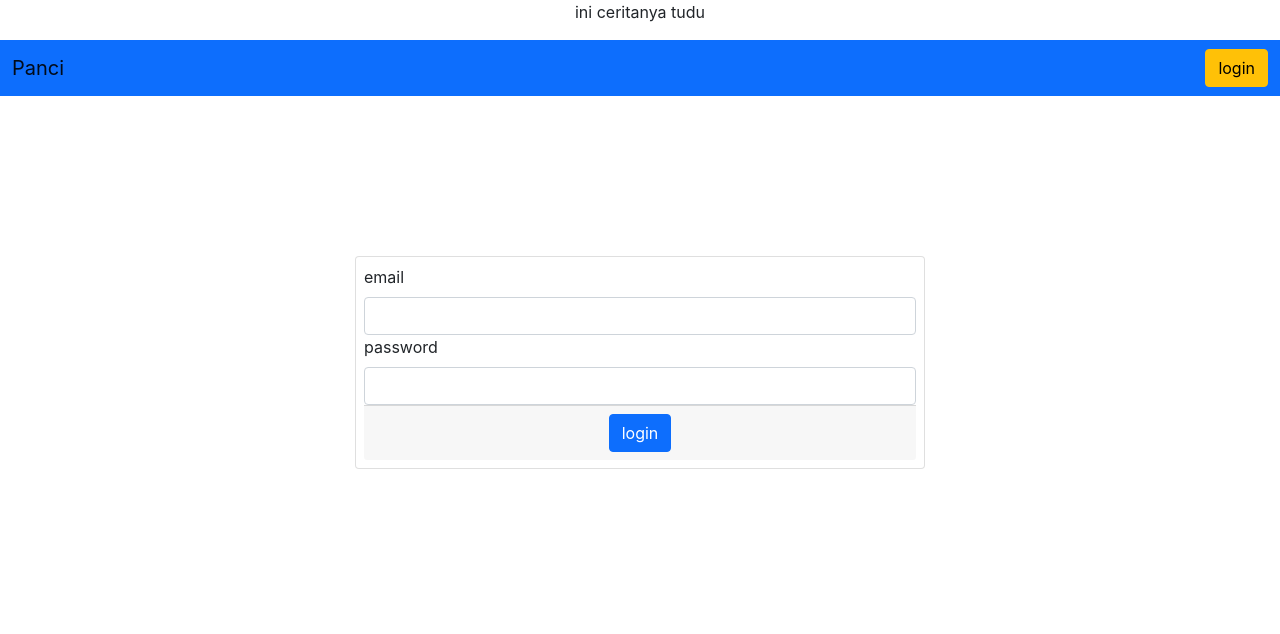
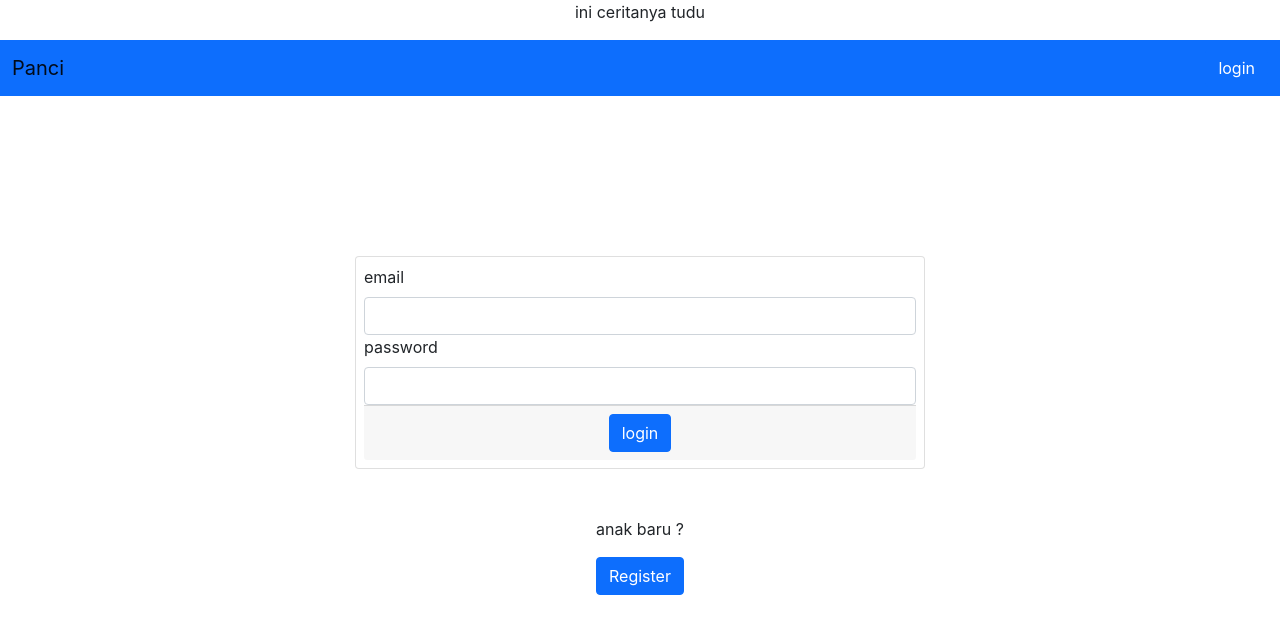
Before and after one commit to tiorzal/panci-tudu-react, a React (Create React App) app: page /login in a window 1280 px wide. Shown: the top 634 px of the page. Built offline with nearby package versions, Linux system fonts and the light colour scheme.

Commit message:
update + done
guard buat login register edit mainpage udah di implementasi
register page udah bisa
tombol buat ke page login dan  tombol buat ke page register udah

```diff
--- a/src/App.js
+++ b/src/App.js
@@ -3,20 +3,26 @@ import Navbar from './Components/Navbar'
 import LoginPage from './Pages/login'
 import MainPage from './Pages/mainpage'
 import EditPage from './Pages/edit'
+import RegisterPage from './Pages/register'
 import {
   BrowserRouter as Router,
+  Redirect,
   Route,
   Switch,
 } from 'react-router-dom'
 import React, {useState, useEffect} from 'react'
-// import MwGuard from './MwGuard'
+import MwGuard from './Guards/MwGuard'
+
 
 function App() {
 
-  const [isLoggedIn, setIsLoggedIn] = useState(false)
+
+
+  const [isLoggedIn, setIsLoggedIn] = useState((localStorage.getItem('access_token')))
+
 
   useEffect(()=> {
-    console.log('rendering');
+    console.log('rendering', localStorage.getItem('access_token'));
     if(localStorage.getItem('access_token')) setIsLoggedIn(true)
     console.log(isLoggedIn);
   }, [isLoggedIn])
@@ -27,9 +33,17 @@ function App() {
         <Router>
           <Navbar setIsLoggedIn={(status) => setIsLoggedIn(status)} isLoggedIn={isLoggedIn}/>
           <Switch>
-            <Route path="/" exact component={MainPage} auth={isLoggedIn}/>
-            <Route path="/login" exact render={(props)=> <LoginPage {...props} setIsLoggedIn={(status) => setIsLoggedIn(status)}/>}/>
-            <Route path="/edit/:id" exact component={EditPage}/>
+            <MwGuard path="/" exact component={MainPage}/>
+            <MwGuard path="/edit/:id" exact component={EditPage}/>
+            <Route path="/login" exact
+              render={(props)=> {
+                if(localStorage.getItem('access_token')) return <Redirect to='/'/>
+                return <LoginPage {...props} setIsLoggedIn={(status) => setIsLoggedIn(status)}/>
+              }}/>
+            <Route path="/register" exact render={(props) => {
+              if(localStorage.getItem('access_token')) return <Redirect to='/'/>
+              return <RegisterPage {...props}/>
+            }}/>
           </Switch>
         </Router>
     </div>
--- /dev/null
+++ b/src/Components/LoginButton.jsx
@@ -0,0 +1,18 @@
+import React from 'react'
+import {useHistory} from 'react-router-dom'
+
+export default function LoginButton(props) {
+
+  const history = useHistory()
+
+  function goToLogin(e){
+    e.preventDefault();
+    history.push('/login')
+  }
+
+  return (
+    <div>
+      <button className="btn btn-primary" onClick={(e)=> goToLogin(e)}>login</button>
+    </div>
+  )
+}
--- a/src/Components/Navbar.jsx
+++ b/src/Components/Navbar.jsx
@@ -2,6 +2,7 @@ import React, { Component } from 'react'
 import { connect } from 'react-redux'
 // import { useHistory } from "react-router-dom";
 import LogOutButton from '../Components/LogOutButton'
+import LoginButton from '../Components/LoginButton'
 
 class Navbar extends Component {
   constructor(props){
@@ -47,7 +48,7 @@ class Navbar extends Component {
       // button = <button className="btn btn-primary" onClick={(e) => this.doLogout(e)}>logout</button>
       button = <LogOutButton setIsLoggedIn={(status) => this.props.setIsLoggedIn(status)}/>
     } else {
-      button = <button className="btn btn-warning">login</button>
+      button = <LoginButton/>
     }
     return(
       <nav className="navbar navbar-expand-md navbar-light bg-primary">
--- /dev/null
+++ b/src/Components/RegisterButton.jsx
@@ -0,0 +1,18 @@
+import React from 'react'
+import {useHistory} from 'react-router-dom'
+
+export default function RegisterButton(props) {
+
+  const history = useHistory()
+
+  function goToRegister(e){
+    e.preventDefault();
+    history.push('/register')
+  }
+
+  return (
+    <div>
+      <button className="btn btn-primary" onClick={(e)=> goToRegister(e)}>Register</button>
+    </div>
+  )
+}
--- a/src/MwGuard.js
+++ b/src/Guards/MwGuard.js
@@ -1,15 +1,14 @@
 import React from 'react';
 import { Route, Redirect } from "react-router-dom";
 
-const GuardedRoute = ({ component: Component, auth, ...rest }) => {
-console.log("auth:" + auth)
+const MwGuard = ({ component: Component, ...rest }) => {
     return(
         <Route {...rest} render={(props) => (
-            auth === true
+            (localStorage.getItem('access_token'))
                 ? <Component {...props} />
-                : <Redirect to='/' />
+                : <Redirect to='/login' />
         )} />
     )
 }
 
-export default GuardedRoute;
+export default MwGuard;
--- a/src/Pages/login.jsx
+++ b/src/Pages/login.jsx
@@ -1,6 +1,7 @@
 import React, { Component } from 'react'
 import { connect } from "react-redux";
 import axios from '../config/axiosinst'
+import RegisterButton from '../Components/RegisterButton'
 
 class LoginPage extends Component {
   constructor(props){
@@ -9,6 +10,7 @@ class LoginPage extends Component {
       email: '',
       password: ''
     }
+    this.login = this.login.bind(this)
   }
 
   login (e) {
@@ -42,7 +44,7 @@ class LoginPage extends Component {
     return(
       <div className="container">
         <div className="row">
-          <div className="card col-6 mx-auto p-2" style={{ marginTop: "20vh"}}>
+          <div className="card col-6 mx-auto mb-5 p-2" style={{ marginTop: "20vh"}}>
             <form id="loginForm" className="text-start">
               <label className="form-label">email</label>
               <input
@@ -68,6 +70,8 @@ class LoginPage extends Component {
               >login</button>
             </div>
           </div>
+          <p>anak baru ?</p>
+          <RegisterButton/>
         </div>
       </div>
     )
--- /dev/null
+++ b/src/Pages/register.jsx
@@ -0,0 +1,59 @@
+import React, { Component } from 'react'
+import axios from '../config/axiosinst'
+
+
+export class register extends Component {
+
+  constructor(props){
+    super(props)
+    this.state = {}
+  }
+
+  doRegister(e){
+    e.preventDefault();
+    const payload = {
+      email: e.target[0].value,
+      password: e.target[1].value
+    }
+    console.log(payload);
+    this.register(payload)
+  }
+
+  register(payload){
+    axios({
+      url: 'register',
+      method: 'post',
+      data: payload
+    })
+      .then(_=> {
+        this.props.history.push('/login')
+      })
+      .catch(err => {
+        console.log(err);
+      })
+  }
+
+  render() {
+    return (
+      <div>
+        <div className="row d-flex justify-content-center" style={{ marginTop: "20vh"}}>
+          <form className="card col-6" onSubmit={(e)=> this.doRegister(e)}>
+            <div className="form-group">
+              <label htmlFor="" className="form-label">email</label>
+              <input type="email" className="form-control" name="email"/>
+            </div>
+            <div className="form-group">
+              <label htmlFor="" className="form-label">password</label>
+              <input type="password" className="form-control" name="password"/>
+            </div>
+            <div className="text-center m-2">
+              <input className="btn btn-primary" type="submit" value="register" style={{width: "100px"}}/>
+            </div>
+          </form>
+        </div>
+      </div>
+    )
+  }
+}
+
+export default register
```
Also changed, not shown: src/Guards/LoginGuard.js (added, +14 -0 lines), 1 other file (tests, documents, lock files or other folders).
